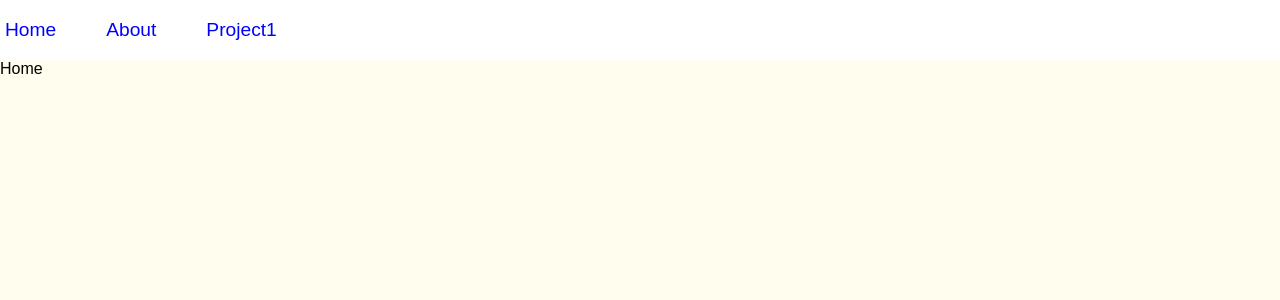
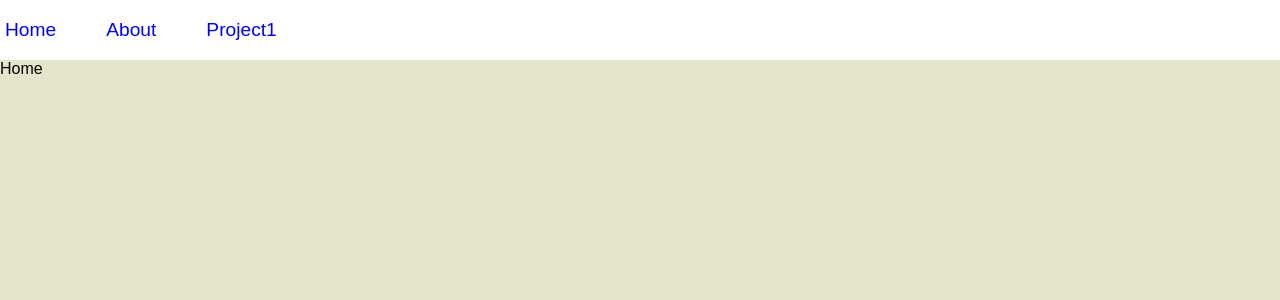
Before and after one commit to Nick-solich/react-project-based, a React (Create React App) app: page / in a window 1280 px wide. Shown: the top 300 px of the page. Built offline with nearby package versions, Linux system fonts and the light colour scheme.

Commit message:
🎒Change BG color

```diff
--- a/src/styles/index.css
+++ b/src/styles/index.css
@@ -1,7 +1,7 @@
 body {
   margin: 0;
   padding: 0;
-  background-color: #FFFDED;
+  background-color: #E5E5CB;
   font-family: 'Josefin Sans', sans-serif;
   box-sizing: border-box;
   min-height: 100vh;
```
